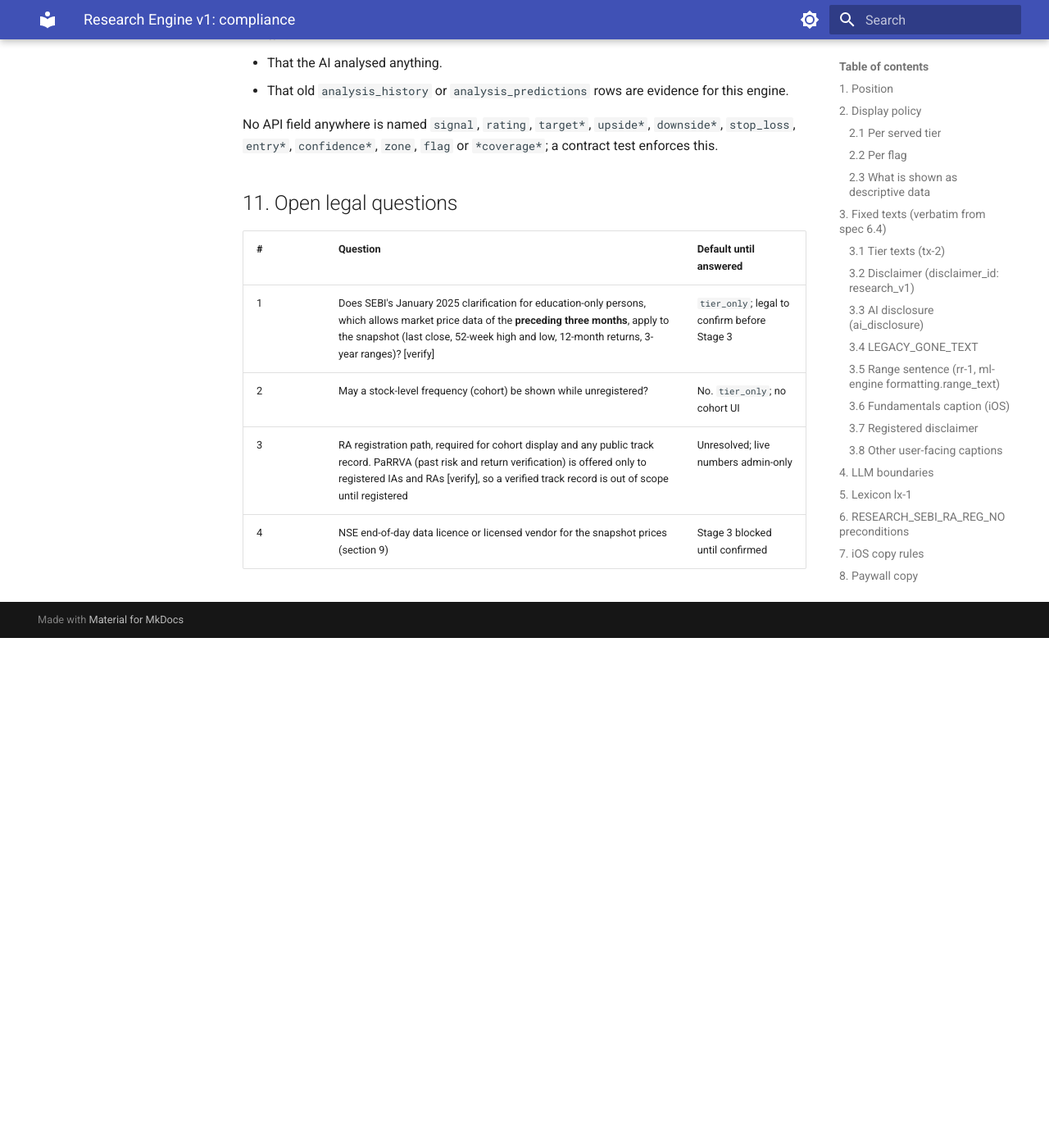
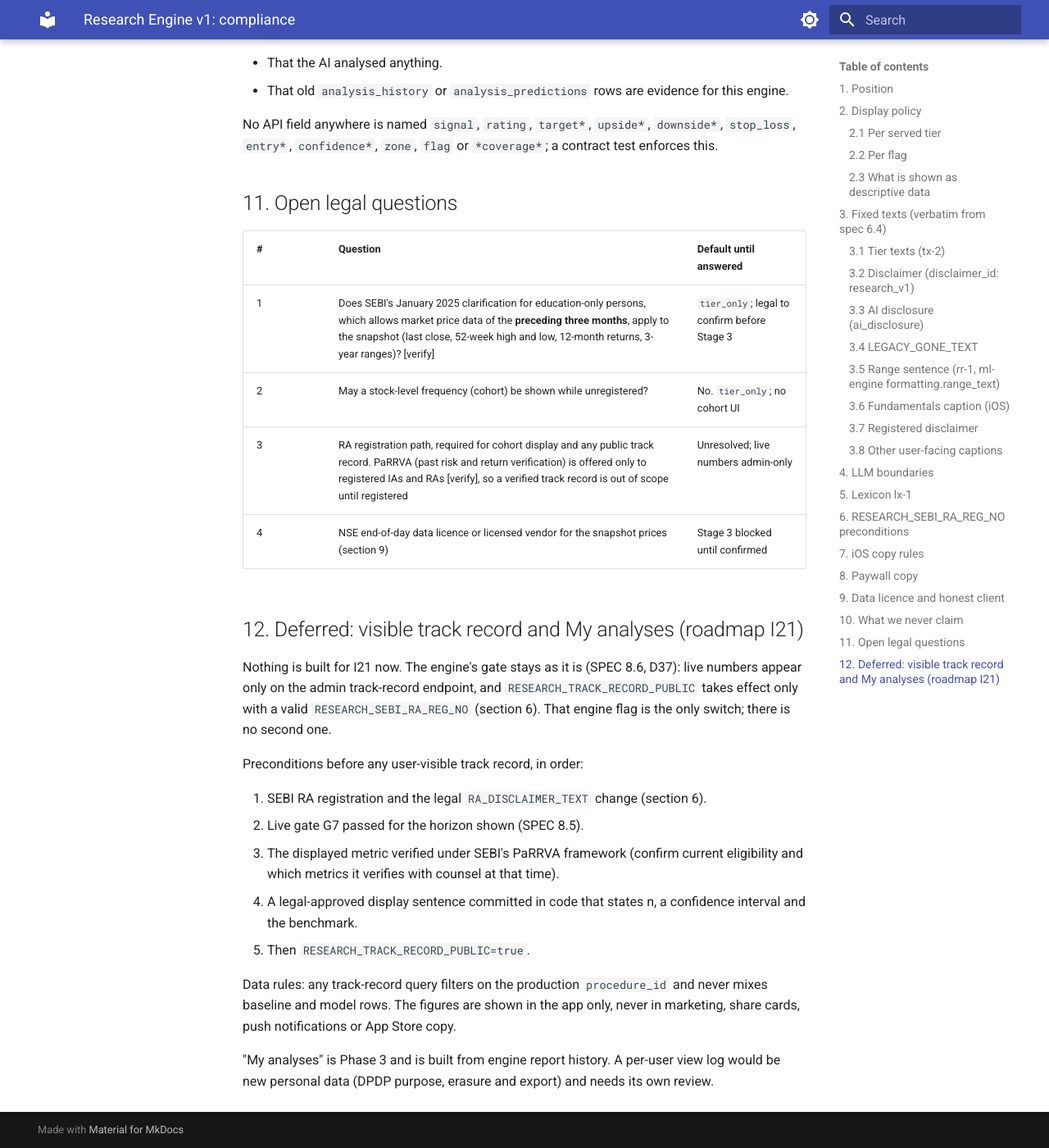
Before and after one commit to snp05016/nivesh, an MkDocs documentation site: the page built from docs/research/COMPLIANCE.md, in a window 1280 px wide and 1400 px high, scrolled down 7992 px. Shown: the whole window at 82% size. Built offline with MkDocs 1.6.1 and Material for MkDocs 9.7.7, drawn with Linux system fonts in a browser that asks for light colours; before the commit the page ends 8770 px from its top, so only the background shows below that.

Commit message:
docs(research): preconditions for the deferred track record
COMPLIANCE.md section 12 lists the ordered preconditions for any visible track record (RA registration, G7, PaRRVA, legal display sentence, then RESEARCH_TRACK_RECORD_PUBLIC) and the data rules; no code.

Feature package: ai-i21-docs

Status: fixed

Human actions: Keep RESEARCH_TRACK_RECORD_PUBLIC off until every precondition in COMPLIANCE.md section 12 is met

```diff
--- a/docs/research/COMPLIANCE.md
+++ b/docs/research/COMPLIANCE.md
@@ -182,3 +182,19 @@ No API field anywhere is named `signal`, `rating`, `target*`, `upside*`, `downsi
 | 2 | May a stock-level frequency (cohort) be shown while unregistered? | No. `tier_only`; no cohort UI |
 | 3 | RA registration path, required for cohort display and any public track record. PaRRVA (past risk and return verification) is offered only to registered IAs and RAs [verify], so a verified track record is out of scope until registered | Unresolved; live numbers admin-only |
 | 4 | NSE end-of-day data licence or licensed vendor for the snapshot prices (section 9) | Stage 3 blocked until confirmed |
+
+## 12. Deferred: visible track record and My analyses (roadmap I21)
+
+Nothing is built for I21 now. The engine's gate stays as it is (SPEC 8.6, D37): live numbers appear only on the admin track-record endpoint, and `RESEARCH_TRACK_RECORD_PUBLIC` takes effect only with a valid `RESEARCH_SEBI_RA_REG_NO` (section 6). That engine flag is the only switch; there is no second one.
+
+Preconditions before any user-visible track record, in order:
+
+1. SEBI RA registration and the legal `RA_DISCLAIMER_TEXT` change (section 6).
+2. Live gate G7 passed for the horizon shown (SPEC 8.5).
+3. The displayed metric verified under SEBI's PaRRVA framework (confirm current eligibility and which metrics it verifies with counsel at that time).
+4. A legal-approved display sentence committed in code that states n, a confidence interval and the benchmark.
+5. Then `RESEARCH_TRACK_RECORD_PUBLIC=true`.
+
+Data rules: any track-record query filters on the production `procedure_id` and never mixes baseline and model rows. The figures are shown in the app only, never in marketing, share cards, push notifications or App Store copy.
+
+"My analyses" is Phase 3 and is built from engine report history. A per-user view log would be new personal data (DPDP purpose, erasure and export) and needs its own review.
```
